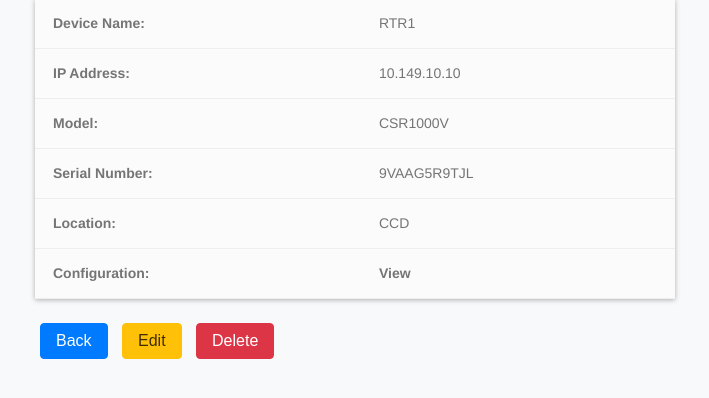
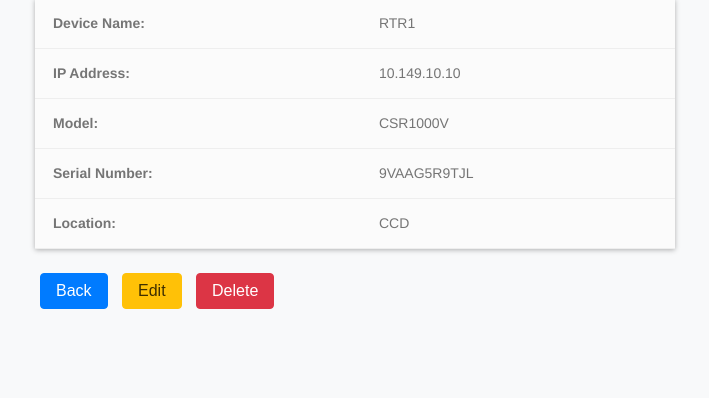
Before and after one commit to Franciscosencion/AutoNetWebPublic, a Django app: page /devices/38 in a window 1280 px wide. Shown: the part 151-549 px from the top of the page, without its empty margins (285-994 px from the left). Run offline with Django 3.2, Linux system fonts and the light colour scheme; a user stored in the database is signed in; data comes from the database, SQL or seed files in the repository; some libraries are stand-ins or nearby versions.

Commit message:
move configuration link under View dropdown menu

```diff
--- a/main_app/templates/main_app/devices_detail.html
+++ b/main_app/templates/main_app/devices_detail.html
@@ -11,9 +11,10 @@
       </a>
       <div class="dropdown-menu" aria-labelledby="dropdownMenuLink">
         <!-- <a class="dropdown-item" href="#">Interfaces</a> -->
-        <a class="dropdown-item" type="button"  data-toggle="modal" data-target="#exampleModal">
+        <a class="dropdown-item"   data-toggle="modal" data-target="#exampleModal">
           Interfaces
         </a>
+        <a class="dropdown-item" href="config/{{device_detail.id}}" >Configuration</a>
       </div>
     </div>
     <div >
@@ -90,15 +91,7 @@
             <td style="font-weight: bold;">Location: </td>
             <td>{{device_detail.site.site_name}}</td>
           </tr>
-          <tr>
-            <td style="font-weight: bold;">Configuration: </td>
-            <td>
-              <a href="config/{{device_detail.id}}" >View</a>
-            </td>
-
-          </tr>
         </tbody>
-
       </table>
     </table>
     <br>
```
